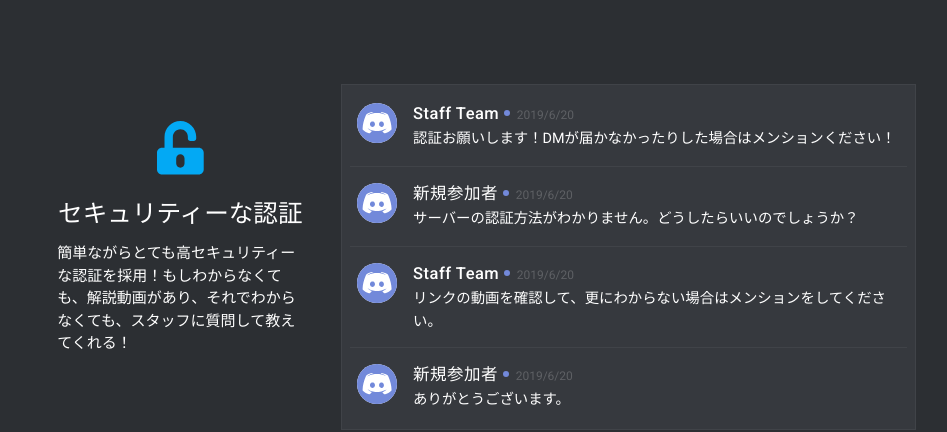
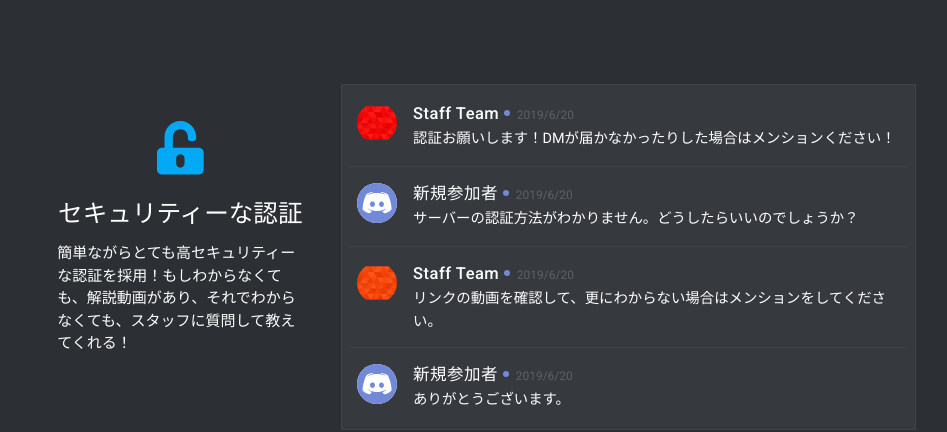
Before and after one commit to zatsukomu/zatsukomu-website-v1, a Jekyll site: the page built from docs/_pages/index.html, in a window 1280 px wide. Shown: the part 426-858 px from the top of the page, without its empty margins (161-1108 px from the left). Built offline with Jekyll 4.4.1, drawn with Linux system fonts in a browser that asks for light colours; nearby versions of some CDN libraries.

Commit message:
Update index.html

```diff
--- a/docs/_pages/index.html
+++ b/docs/_pages/index.html
@@ -21,9 +21,9 @@ redirect_from:
 
         <div class="col s12 m8">
           <div class="discord-messages">
-            {% include discord_message.html avater="/assets/img/avatar/discord-blue.svg" username="Staff Team" timestamp="2019/6/20" content="認証お願いします！DMが届かなかったりした場合はメンションください！" %}
+            {% include discord_message.html avater="/assets/img/Large-Triangles/0.svg" username="Staff Team" timestamp="2019/6/20" content="認証お願いします！DMが届かなかったりした場合はメンションください！" %}
             {% include discord_message.html avater="/assets/img/avatar/discord-blue.svg" username="新規参加者" timestamp="2019/6/20" content="サーバーの認証方法がわかりません。どうしたらいいのでしょうか？" %}
-            {% include discord_message.html avater="/assets/img/avatar/discord-blue.svg" username="Staff Team" timestamp="2019/6/20" content="リンクの動画を確認して、更にわからない場合はメンションをしてください。" %}
+            {% include discord_message.html avater="/assets/img/Large-Triangles/1.svg" username="Staff Team" timestamp="2019/6/20" content="リンクの動画を確認して、更にわからない場合はメンションをしてください。" %}
             {% include discord_message.html avater="/assets/img/avatar/discord-blue.svg" username="新規参加者" timestamp="2019/6/20" content="ありがとうございます。" %}
           </div>
         </div>
```
